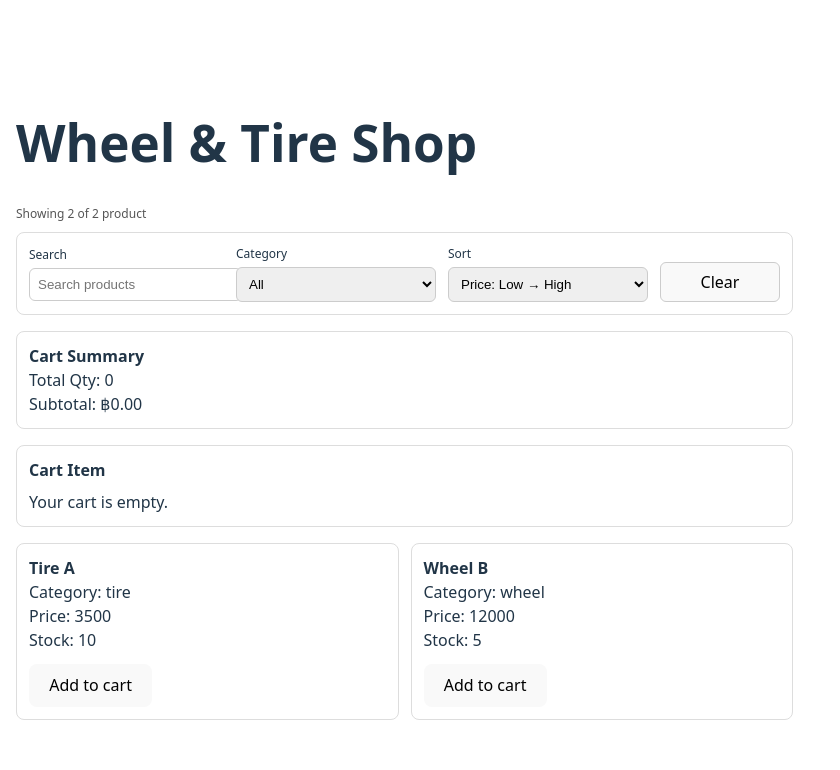
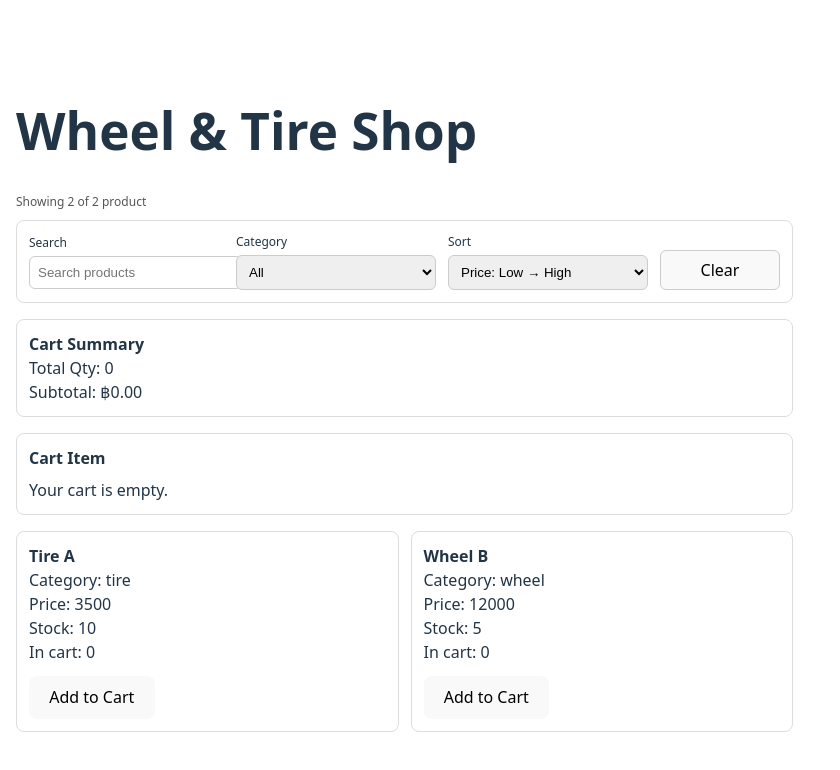
Before and after one commit to Tarnakub01/wheel-tire-shop, a React (Vite) app: page / in a window 1280 px wide. Shown: the top 770 px of the page, without its empty margins (0-840 px from the left). Built offline with nearby package versions, Linux system fonts and the light colour scheme.

Commit message:
feat: add toast notifications for cart actions

```diff
--- a/src/App.jsx
+++ b/src/App.jsx
@@ -1,5 +1,5 @@
 import { useEffect, useState } from "react";
-import { addToCart, calcCartTotals, updateQty, removeFromCart,formatCurrentcy } from "./utils";
+import { addToCart, calcCartTotals, updateQty, removeFromCart,formatCurrency } from "./utils";
 import { FilterBar } from "./components/filterBar";
 import { ProductGrid } from "./components/ProductsGrid";
 import { useProducts } from "./hooks/useProducts";
@@ -23,6 +23,7 @@ export default function App() {
   const [category, setCategory] = useState("all"); // all = ดูทั้งหมด Tire = ดูเฉพาะ Wheel = ดูเฉพาะ
   const [sort, setSort] = useState("price_asc"); //price_asc | price_desc
   const [debouncedQuery, setDebouncedQuery] = useState("");
+  const [toast, setToast] = useState(null); // { type: "success"|"warn"|"info", message: string }
 
 
   const {products, loading, error} = useProducts();
@@ -70,11 +71,28 @@ export default function App() {
 
   // ===== cart handler =====
   function handleAddToCart(product) {
-    setCart((prevCart) =>
-      addToCart(prevCart, {
+    const maxStock = product.stock ?? 0;
+    if(maxStock <= 0) {
+      showToast("warn","Out of stock");
+      return;
+    }
+
+    setCart((prevCart) =>{
+      const existing = prevCart.find((x)=> x.id === product.id);
+      const currentQty = existing ? existing.qty : 0;
+
+      if(currentQty >= maxStock) {
+        showToast("warn","Reached max stock");
+        return prevCart;
+      }
+
+      //ถ้าผ่านเงื่อนไขมาได้ show ข้อความสำเร็จเลย
+      showToast("success", "Added to cart");
+      return addToCart(prevCart, {
         ...product,
         qty: 1,
-      }),
+      })
+     }
     );
   }
 
@@ -95,6 +113,9 @@ export default function App() {
       if (sort === "price_asc") return a.price - b.price;
       return b.price - a.price;
     });
+    //ทำไมต้องมี stockById? cart มีแต่ item ที่เราใส่เข้าไป (อาจไม่เก็บ stock) เวลาเช็ค stock จะได้ไม่ต้องวนหาใน products ทุกครั้งแบบกระจัดกระจาย
+    const stockById = Object.fromEntries(products.map((p)=> [p.id, p.stock ?? 0]))
+    const cartQtyById = Object.fromEntries(cart.map((i) => [i.id, i.qty]));
 
   function handleQueryChange(value) {
     setQuery(value);
@@ -117,6 +138,14 @@ export default function App() {
     setCart((prevCart) => {
       const item = prevCart.find((x) => x.id === productId);
       if (!item) return prevCart;
+
+      const maxStock = stockById[productId] ?? 0;
+      if(item.qty >= maxStock) {
+        showToast("warn", "Reached max stock");
+        return prevCart;
+      }
+
+      showToast("success","Quantity increased");
       return updateQty(prevCart, productId, item.qty + 1);
     });
   }
@@ -132,6 +161,13 @@ export default function App() {
 
   function handleRemove(productId) {
     setCart((prevCart) => removeFromCart(prevCart, productId));
+    showToast("info", "Removed item")
+  }
+  //เก็บ toast ใน state → UI render ตาม setTimeout ลบ toast หลัง 2 วิ clearTimeout กัน toast เก่าทับซ้อนกัน
+  function showToast(type, message){
+    setToast({ type,message});
+    window.clearTimeout(showToast._t);
+    showToast._t = window.setTimeout(()=> setToast(null),2000);
   }
 
   if (loading) {
@@ -156,6 +192,26 @@ export default function App() {
   return (
     <div style={{ padding: 16 }}>
       <h1>Wheel & Tire Shop</h1>
+
+    {/* toast */}
+    {toast && (
+      <div
+      style={{
+        marginBottom: 12,
+        padding: 10,
+        borderRadius: 8,
+        border: "1px solid #ddd",
+        background:
+        toast.type === "success"
+        ? "#e8fff0"
+        : toast.type === "warn"
+        ? "#fff7e6"
+        : "#eef5ff",
+      }}
+      >
+        {toast.message}
+      </div>
+    )}
 
     <div style={{marginBottom:9, fontSize: 12, color: "#555"}}>
       Showing {visibleProducts.length} of {products.length} product
@@ -182,10 +238,10 @@ export default function App() {
       >
         <div style={{ fontWeight: 600 }}>Cart Summary</div>
         <div>Total Qty: {totals.totalqty}</div>
-        <div>Subtotal: {formatCurrentcy(totals.subtotal)}</div>
+        <div>Subtotal: {formatCurrency(totals.subtotal)}</div>
       </div>
 
-      {/* Cart Item */}
+      {/* Cart List */}
       <div
         style={{
           marginBottom: 16,
@@ -199,7 +255,13 @@ export default function App() {
           <div>Your cart is empty.</div>
         ) : (
           <div style={{ display: "grid", gap: 8 }}>
-            {cart.map((item) => (
+            {cart.map((item) => {
+              const maxStock = stockById[item.id] ?? 0;
+              const isAtMax = item.qty >= maxStock;
+              return(
+
+
+
               <div
                 key={item.id}
                 style={{
@@ -215,6 +277,11 @@ export default function App() {
                 <div style={{ flex: 1 }}>
                   <div style={{ fontWeight: 600 }}>{item.name}</div>
                   <div style={{ fontSize: 12 }}>Price: {item.price}</div>
+
+                  {/* {showstock} */}
+                  <div style={{ fontSize: 12, color: "#666"}}>
+                    Stock: {maxStock}
+                  </div>
                 </div>
 
                 <div style={{ display: "flex", alignItems: "center", gap: 6 }}>
@@ -222,16 +289,24 @@ export default function App() {
                   <div style={{ minWidth: 24, textAlign: "center" }}>
                     {item.qty}
                   </div>
-                  <button onClick={() => handleIncrease(item.id)}>+</button>
+                  <button
+                  type="button"
+                  onClick={() => handleIncrease(item.id)}
+                  style={{opacity: maxStock === 0 || isAtMax ? 0.5 : 1}}
+                  >
+                    +
+                  </button>
                 </div>
 
                 <div style={{ minWidth: 110, textAlign: "right" }}>
-                  Line: {formatCurrentcy(item.price * item.qty)}
+                  Line: {formatCurrency(item.price * item.qty)}
                 </div>
 
                 <button onClick={() => handleRemove(item.id)}>Remove</button>
               </div>
-            ))}
+            )
+            }
+            )}
           </div>
         )}
       </div>
@@ -239,7 +314,11 @@ export default function App() {
       {visibleProducts.length === 0 ? (
         <div>No products match your search.</div>
       ) : (
-        <ProductGrid products={visibleProducts} onAddToCart={handleAddToCart} />
+        <ProductGrid products={visibleProducts}
+        onAddToCart={handleAddToCart}
+        stockById={stockById}
+        cartQtyById={cartQtyById}
+        />
       )}
     </div>
   );
--- a/src/components/ProductCard.jsx
+++ b/src/components/ProductCard.jsx
@@ -1,13 +1,26 @@
-export function ProductCard({ product, onAdd }) {
+export function ProductCard({ product, onAdd, maxStock, inCartQty, reachedMax }) {
+  const outOfStock = (maxStock ?? product.stock ?? 0) <= 0
+  const disabled = outOfStock || reachedMax;
+  const label = outOfStock
+  ? "Out of Stock"
+  : reachedMax
+  ? "Max stock reached"
+  : "Add to Cart"
   return (
     <div style={{ border: "1px solid #ddd", padding: 12, borderRadius: 8 }}>
       <div style={{ fontWeight: 600 }}>{product.name}</div>
       <div>Category: {product.category}</div>
       <div>Price: {product.price}</div>
-      <div>Stock: {product.stock}</div>
+      <div>Stock: {maxStock ?? product.stock}</div>
+      <div>In cart: {inCartQty}</div>
 
-      <button style={{ marginTop: 12 }} onClick={() => onAdd(product)}>
-        Add to cart
+      <button
+        type="button"
+        onClick={() => onAdd(product)}
+        disabled={disabled}
+        style={{ marginTop: 12, opacity: disabled ? 0.5 : 1 }}
+      >
+        {label}
       </button>
     </div>
   );
--- a/src/components/ProductsGrid.jsx
+++ b/src/components/ProductsGrid.jsx
@@ -1,20 +1,26 @@
 import { ProductCard } from "./ProductCard";
 
-export function ProductGrid({products, onAddToCart}){
-    if(products.length === 0){
-        return <div>No products match your search</div>
-    }
+export function ProductGrid({ products, onAddToCart, stockById, cartQtyById }) {
+  if (products.length === 0) return <div>No products match your search</div>;
 
-    return (
-        <div style={{
-            display: "grid",
-            gap: 12,
-            gridTemplateColumns: "repeat(auto-fit, minmax(220px, 1fr))",
-        }}
-        >
-            {products.map((p)=>(
-                <ProductCard key={p.id} product={p} onAdd={onAddToCart}/>
-            ))}
-        </div>
-    );
+  return (
+    <div style={{ display: "grid", gap: 12, gridTemplateColumns: "repeat(auto-fit, minmax(220px, 1fr))" }}>
+      {products.map((p) => {
+        const maxStock = stockById?.[p.id] ?? p.stock ?? 0;
+        const inCartQty = cartQtyById?.[p.id] ?? 0;
+        const reachedMax = maxStock > 0 && inCartQty >= maxStock;
+
+        return (
+          <ProductCard
+            key={p.id}
+            product={p}
+            onAdd={onAddToCart}
+            maxStock={maxStock}
+            inCartQty={inCartQty}
+            reachedMax={reachedMax}
+          />
+        );
+      })}
+    </div>
+  );
 }
--- a/src/utils/format.js
+++ b/src/utils/format.js
@@ -1,4 +1,4 @@
-export function formatCurrentcy(value){
+export function formatCurrency(value){
     const n = typeof value === "number" ? value : Number(value);
     if(Number.isNaN(n)) return "-"
     return new Intl.NumberFormat("th-TH",{
```
